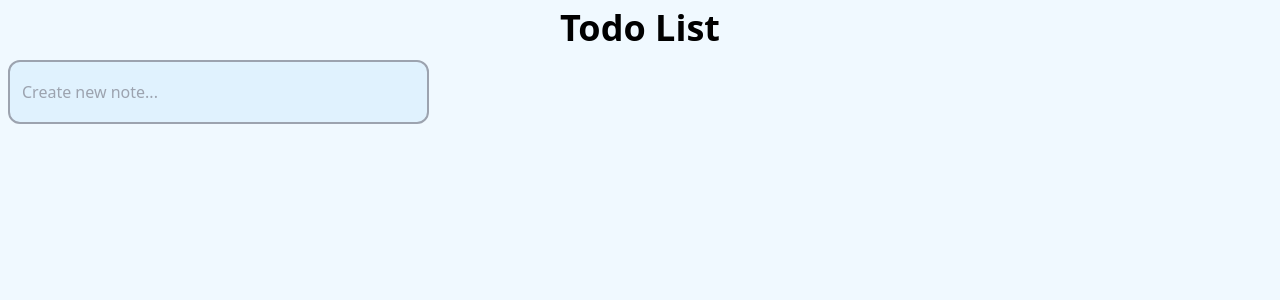
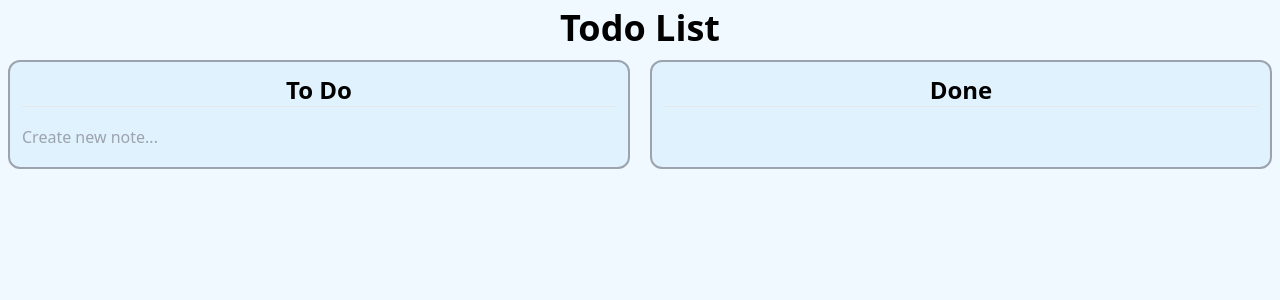
Before and after one commit to eduardogmisiuk/svelte, a SvelteKit app in the folder todo-list/: page / in a window 1280 px wide. Shown: the top 300 px of the page. Built offline with nearby package versions, Linux system fonts and the light colour scheme.

Commit message:
[todo-list] Split code to reuse the list card for both lists

```diff
--- a/todo-list/src/components/Note.svelte
+++ b/todo-list/src/components/Note.svelte
@@ -1,7 +1,8 @@
 <script>
-  import { slide, blur, fade } from "svelte/transition";
+  import { slide } from "svelte/transition";
   import { items } from "../stores.js";
   import EditableInput from "./EditableInput.svelte";
+  import TodoItem from "../models/TodoItem.js";
 
   export let item;
 
@@ -18,6 +19,12 @@
   function handleSubmit(text) {
     item.text = text;
   }
+
+  function toggleCheckbox(e) {
+    const isChecked = e.currentTarget.checked;
+    const todoItem = new TodoItem({ ...item, isChecked });
+    items.updateTodo(todoItem);
+  }
 </script>
 
 <div aria-hidden="true"
@@ -33,8 +40,11 @@
      on:mouseleave={onMouseLeave}
 >
   <div class="flex items-center gap-2">
-    <input type="checkbox" bind:checked={item.isChecked}
-           class="outline-none rounded-full self-center" />
+    <input type="checkbox"
+           checked={item.isChecked}
+           class="outline-none rounded-full self-center"
+           on:change={toggleCheckbox}
+    />
     <EditableInput {handleSubmit}
                    applyBoldOnHover={false}
                    bind:initialText={item.text}
--- /dev/null
+++ b/todo-list/src/components/lists/Card.svelte
@@ -0,0 +1,20 @@
+<script>
+  export let title;
+</script>
+
+<div
+  class="
+      flex content-center flex-col overflow-y-auto
+      border-solid border-2 border-gray-400 rounded-xl
+      bg-sky-100
+      p-3
+      gap-3
+      w-full max-h-96
+  "
+>
+  <span>
+    <h3 class="text-center text-2xl font-bold">{title}</h3>
+    <hr />
+  </span>
+  <slot />
+</div>
--- /dev/null
+++ b/todo-list/src/components/lists/DoneList.svelte
@@ -0,0 +1,13 @@
+<script>
+  import Card from "./Card.svelte";
+  import Note from "../Note.svelte";
+  import { items } from "../../stores.js";
+
+  $: checkedItems = $items.filter(item => item.isChecked);
+</script>
+
+<Card title="Done">
+  {#each checkedItems as item (item.id)}
+    <Note {item} />
+  {/each}
+</Card>
--- /dev/null
+++ b/todo-list/src/components/lists/TodoList.svelte
@@ -0,0 +1,15 @@
+<script>
+  import { items } from "../../stores.js";
+  import NewNote from "../NewNote.svelte";
+  import Note from "../Note.svelte";
+  import Card from "./Card.svelte";
+
+  $: notCheckedItems = $items.filter(item => !item.isChecked);
+</script>
+
+<Card title="To Do">
+  <NewNote />
+  {#each notCheckedItems as item (item.id)}
+    <Note {item} />
+  {/each}
+</Card>
--- a/todo-list/src/models/TodoItem.js
+++ b/todo-list/src/models/TodoItem.js
@@ -1,7 +1,7 @@
 export default class TodoItem {
-	constructor(id, text = 'Add a new note', isChecked = false) {
-		this.id = id;
-		this.text = text;
-		this.isChecked = isChecked;
-	}
+  constructor({ id, text, isChecked } = { text: "Add a new note", isChecked: false }) {
+    this.id = id;
+    this.text = text;
+    this.isChecked = isChecked;
+  }
 }
--- a/todo-list/src/routes/+page.svelte
+++ b/todo-list/src/routes/+page.svelte
@@ -1,22 +1,9 @@
 <script>
-  import Note from "../components/Note.svelte";
-  import NewNote from "../components/NewNote.svelte";
-
-  import { items } from "../stores.js";
+  import Todo from "../components/lists/TodoList.svelte";
+  import DoneList from "../components/lists/DoneList.svelte";
 </script>
 
-<div
-  class="
-      flex content-center flex-col overflow-y-auto
-      border-solid border-2 border-gray-400 rounded-xl
-      bg-sky-100
-      p-3
-      gap-3
-      w-1/3 max-h-96
-  "
->
-  <NewNote />
-  {#each $items as item (item.id)}
-    <Note {item} />
-  {/each}
+<div class="flex justify-evenly gap-5">
+  <Todo />
+  <DoneList />
 </div>
--- a/todo-list/src/stores.js
+++ b/todo-list/src/stores.js
@@ -9,7 +9,7 @@ function createItems() {
   function addNewTodo(text) {
     return update((toUpdate) => {
       id += 1;
-      return [...toUpdate, new TodoItem(id, text)];
+      return [...toUpdate, new TodoItem({ id, text })];
     });
   }
 
@@ -19,10 +19,15 @@ function createItems() {
     });
   }
 
+  function updateTodo(toUpdate) {
+    return update((items) => items.map(item => item.id === toUpdate.id ? toUpdate : item));
+  }
+
   return {
     subscribe,
     addNewTodo,
-    removeTodo
+    removeTodo,
+    updateTodo
   };
 }
 
```
